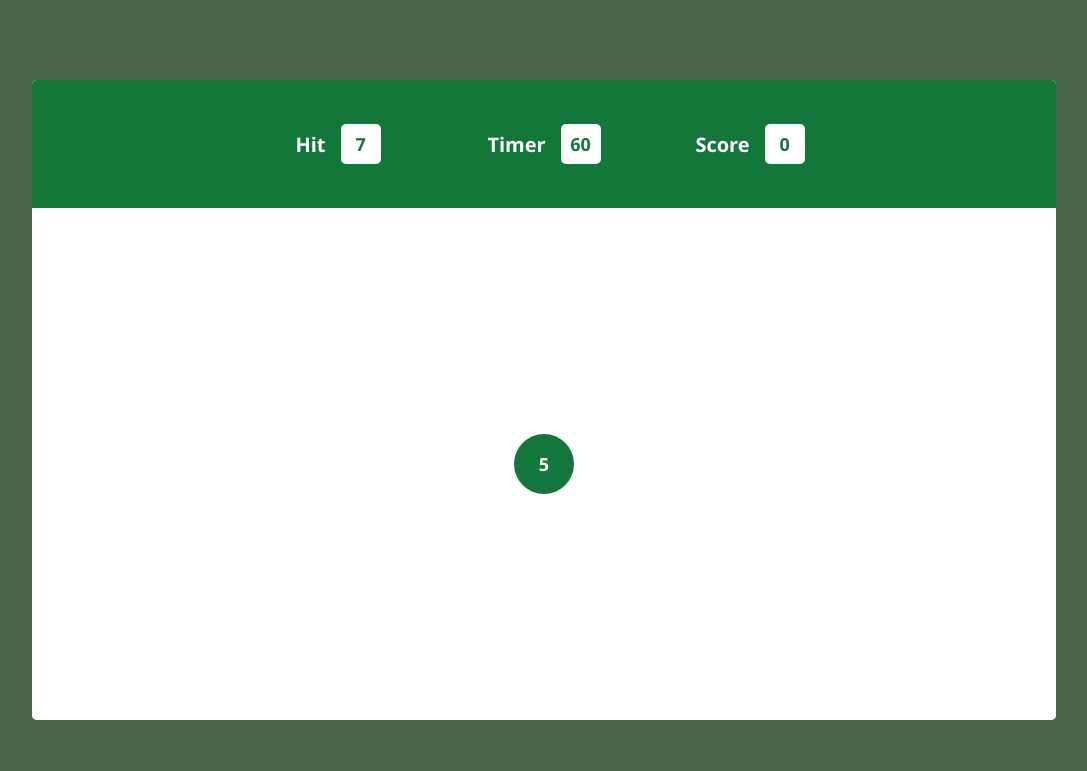
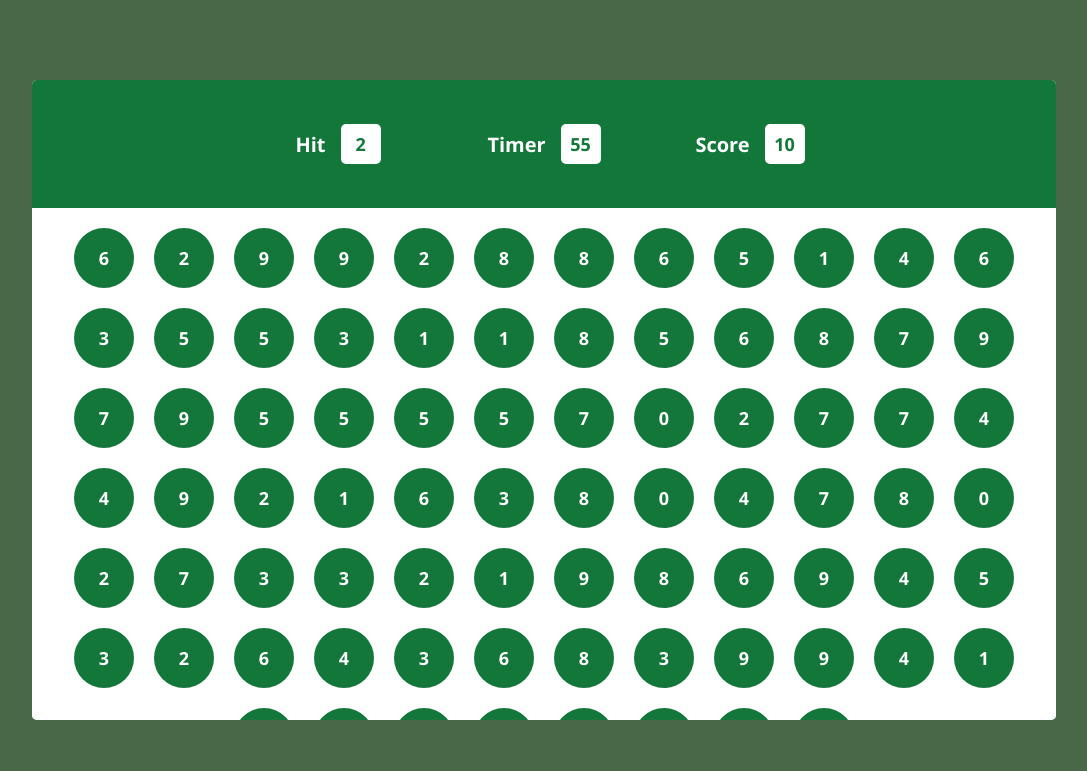
Before and after one commit to Dhvanitmonpara/bubble-game, a plain HTML site: page index.html in a window 1280 px wide. Shown: the whole page, without its empty margins (96-1183 px from the left). Drawn offline with Linux system fonts and the light colour scheme.

Commit message:
Project Complete

```diff
--- a/index.html
+++ b/index.html
@@ -12,19 +12,18 @@
         <div id="score-sec">
           <div class="inner-score-elem" id="hit-num-con">
             <p class="inner-sec-title">Hit</p>
-            <div class="inner-sec-value">7</div>
+            <div class="inner-sec-value" id="hit-num-value"></div>
           </div>
           <div class="inner-score-elem" id="score-timer-con">
             <p class="inner-sec-title">Timer</p>
-            <div class="inner-sec-value">60</div>
+            <div class="inner-sec-value" id="timer-value"></div>
           </div>
           <div class="inner-score-elem" id="display-score-con">
             <p class="inner-sec-title">Score</p>
-            <div class="inner-sec-value">0</div>
+            <div class="inner-sec-value" id="score-value"></div>
           </div>
         </div>
         <div id="game-sec">
-            <div class="bubble-elem">5</div>
         </div>
       </div>
     </div>
--- a/script.js
+++ b/script.js
@@ -0,0 +1,57 @@
+const gameSec = document.getElementById("game-sec");
+
+function fillBubble() {
+  for (let i = 0; i < 80; i++) {
+    const newBubbleElem = document.createElement("div");
+    let bubbleNum = Math.floor(Math.random() * 10);
+    newBubbleElem.innerHTML = `
+        <div class="bubble-elem">${bubbleNum}</div>
+        `;
+    gameSec.appendChild(newBubbleElem);
+  }
+
+  gameSec.addEventListener("click", (e) => {
+    if (
+      e.target.innerText == document.getElementById("hit-num-value").innerText
+    ) {
+      hitNumValChanger();
+      scoreUpdate();
+    }
+  });
+}
+
+function timerFun() {
+  const timerValueRef = document.getElementById("timer-value");
+  timerValueRef.innerText = "60";
+  const timerInterval = setInterval(() => {
+    timerValueRef.innerText--;
+    if(timerValueRef.innerText == 0){
+      clearInterval(timerInterval)
+      gameSec.innerHTML = "<h1>Game Over</h1>"
+    }
+  }, 1000);
+
+}
+
+function hitNumValChanger() {
+  const hitNumValueRef = document.getElementById("hit-num-value");
+  let hitNumValue = Math.floor(Math.random() * 10);
+  hitNumValueRef.innerText = hitNumValue;
+}
+
+let scoreValue = 0;
+const scoreValueRef = document.getElementById("score-value");
+scoreValueRef.innerText = `${scoreValue}`;
+function scoreUpdate() {
+  scoreValue += 10;
+  scoreValueRef.innerText = `${scoreValue}`;
+}
+
+function startGame() {
+  fillBubble();
+  timerFun();
+  hitNumValChanger();
+  scoreUpdate();
+}
+
+startGame();
--- a/style.css
+++ b/style.css
@@ -83,6 +83,11 @@ body {
     align-items: center;
     justify-content: center;
     flex-wrap: wrap;
+    gap: 20px;
+}
+
+#game-sec h1 {
+    color: black;
 }
 
 .bubble-elem {
@@ -95,4 +100,9 @@ body {
     border-radius: 50%;
     font-weight: bold;
     font-size: 18px;
+    cursor: pointer;
 }
+
+.bubble-elem:hover {
+    background-color: rgb(8, 83, 37);
+}
```
